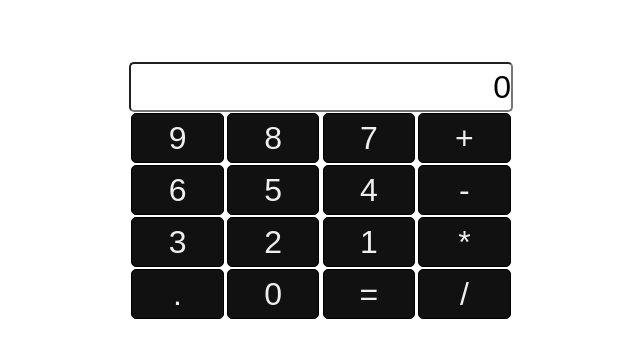
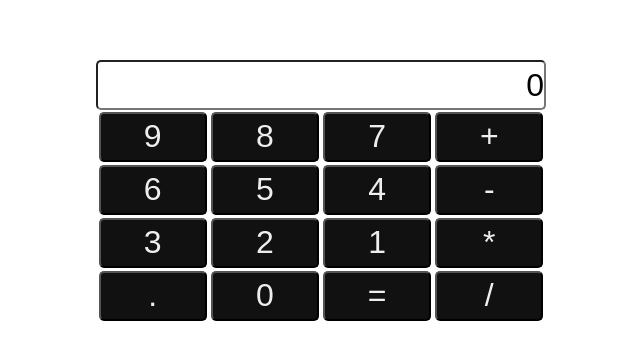
Before and after one commit to feden15/desafio-11, a website built with Vite: page index.html in a window 1280 px wide. Shown: the part 209-568 px from the top of the page, without its empty margins (319-959 px from the left). Built offline with nearby package versions, Linux system fonts and the light colour scheme.

Commit message:
Optimizamos/achicamos el código de style.css

```diff
--- a/index.html
+++ b/index.html
@@ -9,7 +9,6 @@
 
   <body>
 
-    <div class="calculadora">
     <input type="text" class="pantalla" id="pantalla" value="0" readonly>
     <div class="botones">
       <button>9</button>
@@ -29,7 +28,6 @@
       <button>=</button>
       <button>/</button>
     </div>
-    </div>
 
     <script type="module" src="main.js"></script>
   </body>
--- a/main.js
+++ b/main.js
@@ -17,7 +17,7 @@ botones.forEach(boton => {
 
         const valor = boton.textContent;
 
-        if (contador < 13) {
+        if (contador < 13) { /* cuando supere los 13 dígitos, muestra error en pantalla */
             if (valor === '=') {
                 operacion = eval(operacion)
                 pantalla.value = operacion
--- a/style.css
+++ b/style.css
@@ -4,20 +4,17 @@
     box-sizing: border-box;
 }
 
-body {
+html {
     display: flex;
     justify-content: center;
-    align-items: center;
-    height: 100vh;
 }
 
-.calculadora {
+body {
     display: flex;
     flex-direction: column;
     justify-content: center;
-    align-items: center;
-    width: 30vw;
-    height: 40vh;
+    width: 450px;
+    height: 100vh;
 }
 
 .pantalla {
@@ -28,21 +25,19 @@ body {
     border-radius: 5px;
 }
 
-button {
-    width: 24%;
-    margin: 1px;
-    height: 50px;
-    font-size: 2rem;
-    border: 1px solid black;
-    border-radius: 5px;
-    background: #111;
-    color: #eee;
-}
-
-
 .botones {
     display: flex;
     flex-wrap: wrap;
     justify-content: space-evenly;
     width: 100%;
 }
+
+button {
+    width: 24%;
+    margin: 1.5px;
+    height: 50px;
+    font-size: 2rem;
+    border-radius: 5px;
+    background: #111;
+    color: #eee;
+}
```
Lines whose indentation alone changed are shown as unchanged.
